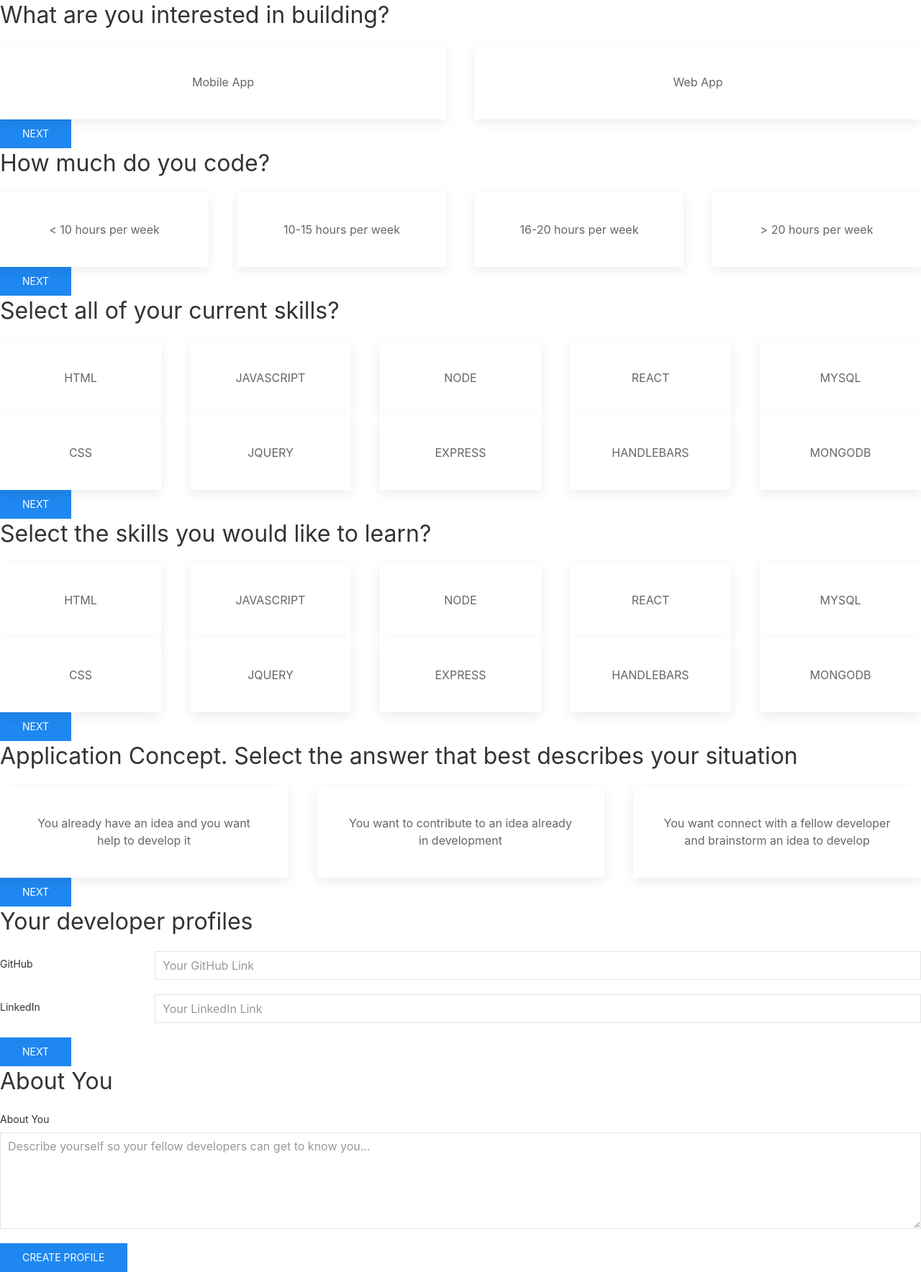
After one commit to SanDiegoEMG/Project2, a Node server app: template views/questions.handlebars in a window 1280 px wide. The commit adds this page. Shown: the whole page at 72% size. Run offline with Node 20, Linux system fonts and the light colour scheme; the template is opened without the code that fills it, so the values that code supplies are empty; some libraries are stand-ins or nearby versions.

Commit message:
created associations between user and skills tables. added getuikit cdn to main.handlebars and created questions.handlebars page(html only) using this css framework

```diff
--- a/models/user.js
+++ b/models/user.js
@@ -12,5 +12,8 @@ module.exports = function(sequelize, DataTypes) {
     linkedin: DataTypes.STRING,
     profile: DataTypes.TEXT
   });
+  User.associate = function(models) {
+    models.User.hasMany(models.Skill);
+}
   return User;
 };
--- a/views/layouts/main.handlebars
+++ b/views/layouts/main.handlebars
@@ -6,6 +6,11 @@
   <meta name="viewport" content="width=device-width, initial-scale=1, shrink-to-fit=no">
   <link rel="stylesheet" href="https://stackpath.bootstrapcdn.com/bootstrap/4.1.3/css/bootstrap.min.css" integrity="sha384-MCw98/SFnGE8fJT3GXwEOngsV7Zt27NXFoaoApmYm81iuXoPkFOJwJ8ERdknLPMO" crossorigin="anonymous">
   <link rel="stylesheet" href="/styles/styles.css">
+  <!-- UIkit CSS -->
+<link rel="stylesheet" href="https://cdnjs.cloudflare.com/ajax/libs/uikit/3.0.0-rc.26/css/uikit.min.css" />
+<!-- UIkit JS -->
+<script src="https://cdnjs.cloudflare.com/ajax/libs/uikit/3.0.0-rc.26/js/uikit.min.js"></script>
+<script src="https://cdnjs.cloudflare.com/ajax/libs/uikit/3.0.0-rc.26/js/uikit-icons.min.js"></script>
   <title>Home Page</title>
 </head>
 
--- /dev/null
+++ b/views/questions.handlebars
@@ -0,0 +1,176 @@
+<div class="questionnaire-item" id="questionnnaire-item-build">
+    <div class="question-title">
+        <h2>What are you interested in building?</h2>
+    </div>
+    <div class="question-container">
+        <div class="uk-child-width-expand@s uk-text-center" uk-grid>
+            <div>
+                <div class="uk-card uk-card-default uk-card-body">Mobile App</div>
+            </div>
+            <div>
+                <div class="uk-card uk-card-default uk-card-body">Web App</div>
+            </div>
+        </div>
+    </div>
+    <div class="question-actions">
+        <button class="uk-button uk-button-primary">Next</button>
+    </div>
+</div>
+
+<div class="questionnaire-item uk-animation-slide-right" id="questionnnaire-item-time">
+    <div class="question-title">
+        <h2>How much do you code?</h2>
+    </div>
+    <div class="question-container">
+        <div class="uk-child-width-expand@s uk-text-center" uk-grid>
+            <div>
+                <div class="uk-card uk-card-default uk-card-body">&#60; 10 hours per week</div>
+            </div>
+            <div>
+                <div class="uk-card uk-card-default uk-card-body">10-15 hours per week</div>
+            </div>
+            <div>
+                <div class="uk-card uk-card-default uk-card-body">16-20 hours per week</div>
+            </div>
+            <div>
+                <div class="uk-card uk-card-default uk-card-body">&#62; 20 hours per week</div>
+            </div>
+        </div>
+    </div>
+    <div class="question-actions">
+        <button class="uk-button uk-button-primary">Next</button>
+    </div>
+</div>
+
+<div class="questionnaire-item uk-animation-slide-right" id="questionnnaire-item-current-skills">
+    <div class="question-title">
+        <h2>Select all of your current skills?</h2>
+    </div>
+    <div class="question-container">
+        <div class="uk-child-width-expand@s uk-text-center" uk-grid>
+            <div>
+                <div class="uk-card uk-card-default uk-card-body">HTML</div>
+                <div class="uk-card uk-card-default uk-card-body">CSS</div>
+            </div>
+            <div>
+                <div class="uk-card uk-card-default uk-card-body">JAVASCRIPT</div>
+                <div class="uk-card uk-card-default uk-card-body">JQUERY</div>
+            </div>
+            <div>
+                <div class="uk-card uk-card-default uk-card-body">NODE</div>
+                <div class="uk-card uk-card-default uk-card-body">EXPRESS</div>
+            </div>
+            <div>
+                <div class="uk-card uk-card-default uk-card-body">REACT</div>
+                <div class="uk-card uk-card-default uk-card-body">HANDLEBARS</div>
+            </div>
+            <div>
+                <div class="uk-card uk-card-default uk-card-body">MYSQL</div>
+                <div class="uk-card uk-card-default uk-card-body">MONGODB</div>
+            </div>
+        </div>
+    </div>
+    <div class="question-actions">
+        <button class="uk-button uk-button-primary">Next</button>
+    </div>
+</div>
+
+<div class="questionnaire-item uk-animation-slide-right" id="questionnnaire-item-learn-skills">
+    <div class="question-title">
+        <h2>Select the skills you would like to learn?</h2>
+    </div>
+    <div class="question-container">
+        <div class="uk-child-width-expand@s uk-text-center" uk-grid>
+            <div>
+                <div class="uk-card uk-card-default uk-card-body">HTML</div>
+                <div class="uk-card uk-card-default uk-card-body">CSS</div>
+            </div>
+            <div>
+                <div class="uk-card uk-card-default uk-card-body">JAVASCRIPT</div>
+                <div class="uk-card uk-card-default uk-card-body">JQUERY</div>
+            </div>
+            <div>
+                <div class="uk-card uk-card-default uk-card-body">NODE</div>
+                <div class="uk-card uk-card-default uk-card-body">EXPRESS</div>
+            </div>
+            <div>
+                <div class="uk-card uk-card-default uk-card-body">REACT</div>
+                <div class="uk-card uk-card-default uk-card-body">HANDLEBARS</div>
+            </div>
+            <div>
+                <div class="uk-card uk-card-default uk-card-body">MYSQL</div>
+                <div class="uk-card uk-card-default uk-card-body">MONGODB</div>
+            </div>
+        </div>
+    </div>
+    <div class="question-actions">
+        <button class="uk-button uk-button-primary">Next</button>
+    </div>
+</div>
+
+<div class="questionnaire-item uk-animation-slide-right" id="questionnnaire-item-idea">
+    <div class="question-title">
+        <h2>Application Concept. Select the answer that best describes your situation</h2>
+    </div>
+    <div class="question-container">
+        <div class="uk-child-width-expand@s uk-text-center" uk-grid>
+            <div>
+                <div class="uk-card uk-card-default uk-card-body">You already have an idea and you want help to develop
+                    it</div>
+            </div>
+            <div>
+                <div class="uk-card uk-card-default uk-card-body">You want to contribute to an idea already in
+                    development</div>
+            </div>
+            <div>
+                <div class="uk-card uk-card-default uk-card-body">You want connect with a fellow developer and
+                    brainstorm an idea to develop</div>
+            </div>
+        </div>
+    </div>
+    <div class="question-actions">
+        <button class="uk-button uk-button-primary">Next</button>
+    </div>
+</div>
+
+<div class="questionnaire-item uk-animation-slide-right" id="questionnnaire-item-online-profiles">
+    <div class="question-title">
+        <h2>Your developer profiles</h2>
+    </div>
+    <div class="question-container">
+        <form class="uk-form-horizontal">
+            <div class="uk-margin">
+                <label class="uk-form-label" for="form-horizontal-text">GitHub</label>
+                <div class="uk-form-controls">
+                    <input class="uk-input" id="form-horizontal-text" type="text" placeholder="Your GitHub Link">
+                </div>
+            </div>
+            <div class="uk-margin">
+                <label class="uk-form-label" for="form-horizontal-text">LinkedIn</label>
+                <div class="uk-form-controls">
+                    <input class="uk-input" id="form-horizontal-text" type="text" placeholder="Your LinkedIn Link">
+                </div>
+            </div>
+        </form>
+    </div>
+    <div class="question-actions">
+        <button class="uk-button uk-button-primary">Next</button>
+    </div>
+</div>
+
+<div class="questionnaire-item uk-animation-slide-right" id="questionnnaire-item-about">
+    <div class="question-title">
+        <h2>About You</h2>
+    </div>
+    <div class="question-container">
+        <form>
+            <div class="uk-margin">
+                <label class="uk-form-label" for="form-text">About You</label>
+                <textarea class="uk-textarea" rows="5" placeholder="Describe yourself so your fellow developers can get to know you..."></textarea>
+            </div>
+        </form>
+    </div>
+    <div class="question-actions">
+        <button class="uk-button uk-button-primary">Create Profile</button>
+    </div>
+</div>
```
Also changed, not shown: models/skill.js (+8 -0 lines).
